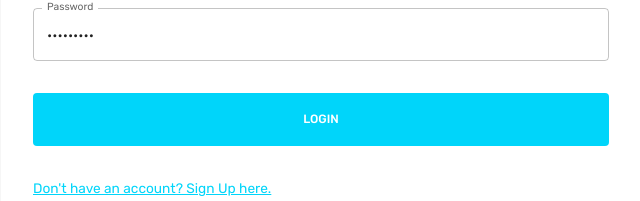
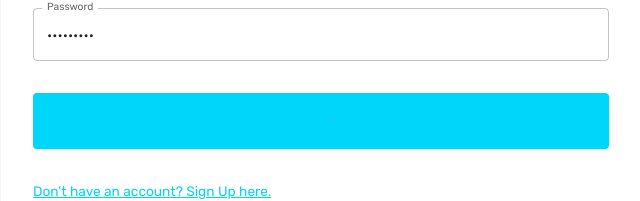
Before and after one commit to ikennaezef/socialstream-frontend, a React (Vite) app: page / in a window 1280 px wide. Both pictures are taken after typing "name@example.com", "Sample123" into the empty fields and a click on the button "LOGIN". Shown: the part 285-486 px from the top of the page, without its empty margins (319-959 px from the left). Built offline with nearby package versions, Linux system fonts and the light colour scheme; no server answers.

Commit message:
added loading state to login form

```diff
--- a/src/components/LoginForm.jsx
+++ b/src/components/LoginForm.jsx
@@ -7,6 +7,7 @@ import {
 	TextField,
 	Button,
 	useMediaQuery,
+	CircularProgress,
 } from "@mui/material";
 import { EditOutlined } from "@mui/icons-material";
 import { Formik } from "formik";
@@ -27,7 +28,7 @@ const registerSchema = yup.object({
 		.required("This field is required"),
 	location: yup.string().required("This field is required"),
 	occupation: yup.string().required("This field is required"),
-	picture: yup.string().required("This field is required"),
+	picture: yup.string(),
 });
 
 const loginSchema = yup.object({
@@ -51,6 +52,7 @@ const initialLoginValues = {
 };
 
 const LoginForm = () => {
+	const [loading, setLoading] = useState(false);
 	const [pageType, setPageType] = useState("login");
 	const [error, setError] = useState({ state: false, message: "" });
 	const { palette } = useTheme();
@@ -66,6 +68,7 @@ const LoginForm = () => {
 	}, [pageType]);
 
 	const login = async (values, onSubmitProps) => {
+		setLoading(true);
 		const loggedInResponse = await fetch(
 			"http://localhost:3001/api/auth/login",
 			{
@@ -76,6 +79,7 @@ const LoginForm = () => {
 		);
 
 		if (loggedInResponse.ok) {
+			setLoading(false);
 			const loggedIn = await loggedInResponse.json();
 			onSubmitProps.resetForm();
 
@@ -94,17 +98,21 @@ const LoginForm = () => {
 				navigate("/home");
 			}
 		} else {
+			setLoading(false);
 			const response = await loggedInResponse.json();
 			setError({ state: true, message: response.message });
 		}
 	};
 
 	const register = async (values, onSubmitProps) => {
+		setLoading(true);
 		const formData = new FormData();
 		for (let value in values) {
 			formData.append(value, values[value]);
 		}
-		formData.append("picturePath", values.picture.name);
+		if (values.picture !== "" && values.picture) {
+			formData.append("picturePath", values.picture.name);
+		}
 
 		const savedUserResponse = await fetch(
 			"http://localhost:3001/api/auth/register",
@@ -115,6 +123,7 @@ const LoginForm = () => {
 		);
 
 		if (savedUserResponse.ok) {
+			setLoading(false);
 			const savedUser = await savedUserResponse.json();
 			onSubmitProps.resetForm();
 
@@ -122,6 +131,7 @@ const LoginForm = () => {
 				setPageType("login");
 			}
 		} else {
+			setLoading(false);
 			const response = await savedUserResponse.json();
 			setError({ state: true, message: response.message });
 		}
@@ -267,6 +277,7 @@ const LoginForm = () => {
 					{/* BUTTONS */}
 					<Box>
 						<Button
+							disabled={loading}
 							fullWidth
 							type="submit"
 							sx={{
@@ -275,8 +286,15 @@ const LoginForm = () => {
 								backgroundColor: palette.primary.main,
 								color: palette.background.alt,
 								"&:hover": { color: palette.primary.main },
+								"&:disabled": { color: palette.neutral.medium },
 							}}>
-							{isLogin ? "LOGIN" : "REGISTER"}
+							{loading ? (
+								<CircularProgress size={24} color="inherit" />
+							) : isLogin ? (
+								"LOGIN"
+							) : (
+								"REGISTER"
+							)}
 						</Button>
 						<Typography
 							onClick={() => {
```
Also changed, not shown: src/components/Loader.jsx (added, +12 -0 lines).
